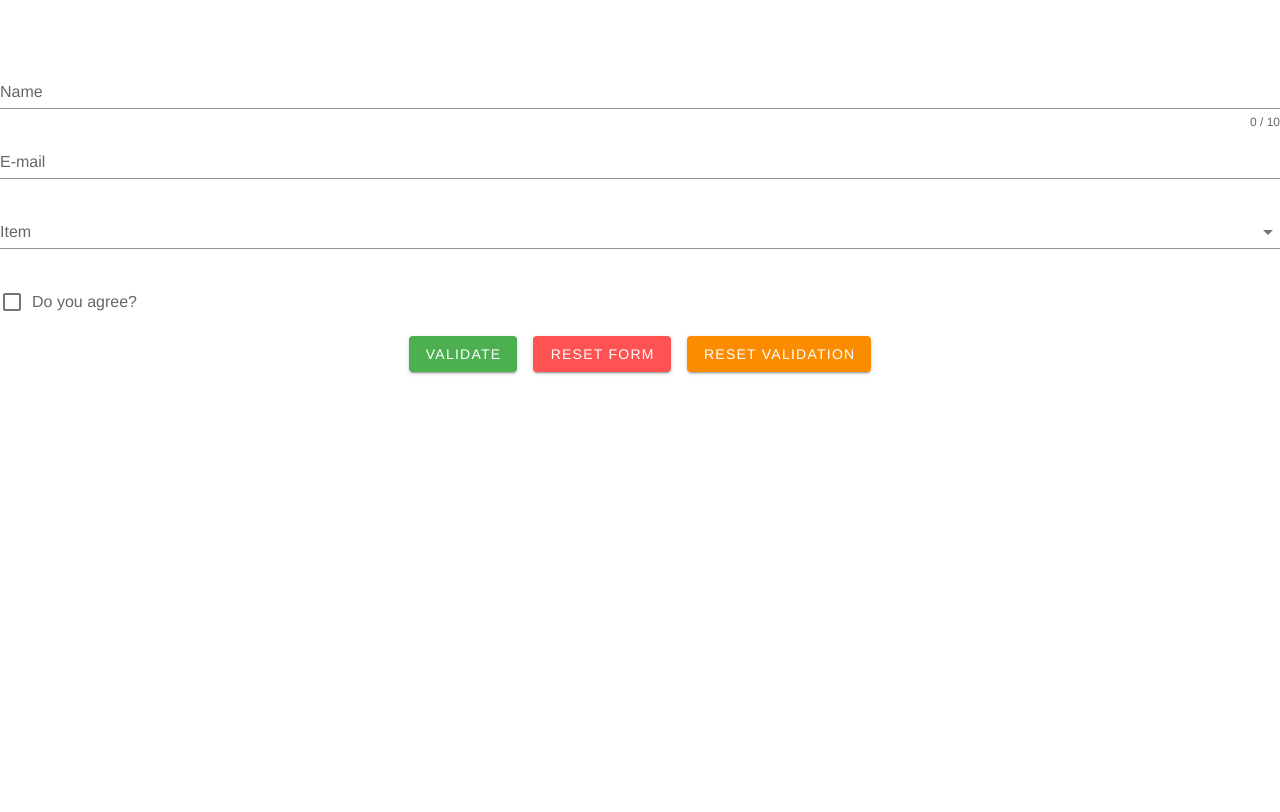
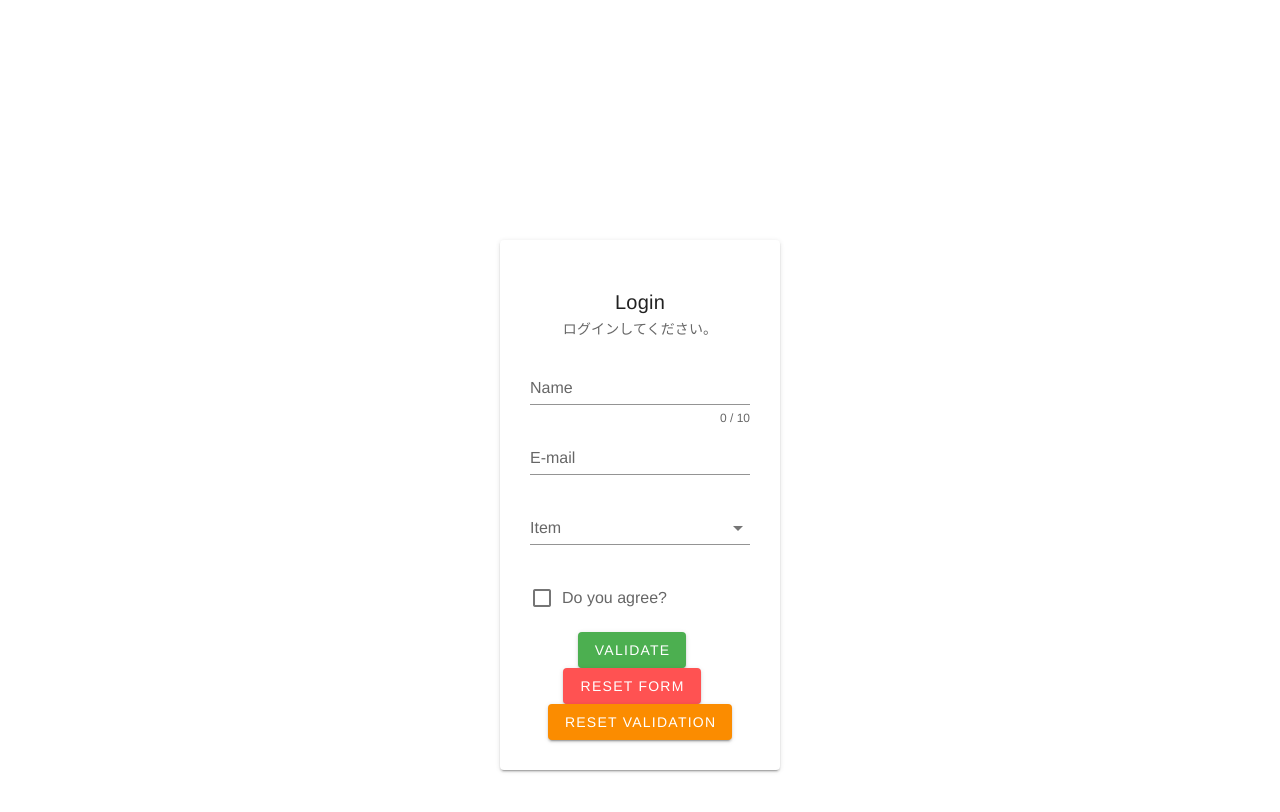
Before and after one commit to atsu0203/vue-chat, a Vue app: page /login in a window 1280 px wide. Shown: the top 812 px of the page. Built offline with nearby package versions, Linux system fonts and the light colour scheme.

Commit message:
ログイン画面のレイアウト調整

```diff
--- a/src/views/LoginUser.vue
+++ b/src/views/LoginUser.vue
@@ -1,6 +1,11 @@
 
 <template>
   <v-app>
+    <div class="login-box" >
+      <v-card class="login-form">
+        <v-card-title class="login-title">Login</v-card-title>
+        <v-card-subtitle>ログインしてください。</v-card-subtitle>
+
         <v-form
           ref="form"
           v-model="valid"
@@ -60,6 +65,8 @@
             Reset Validation
           </v-btn>
         </v-form>
+      </v-card>
+    </div>
   </v-app>
 </template>
 
@@ -99,3 +106,19 @@
     },
   }
 </script>
+
+<style scoped>
+.login-form{
+  margin:150px;
+  padding:30px;
+}
+.login-box{
+  width: 50%;
+  margin:0px auto;
+  padding:30px;
+}
+.login-title{
+  display: inline-block;
+}
+
+</style>
```
Lines whose indentation alone changed are shown as unchanged.
